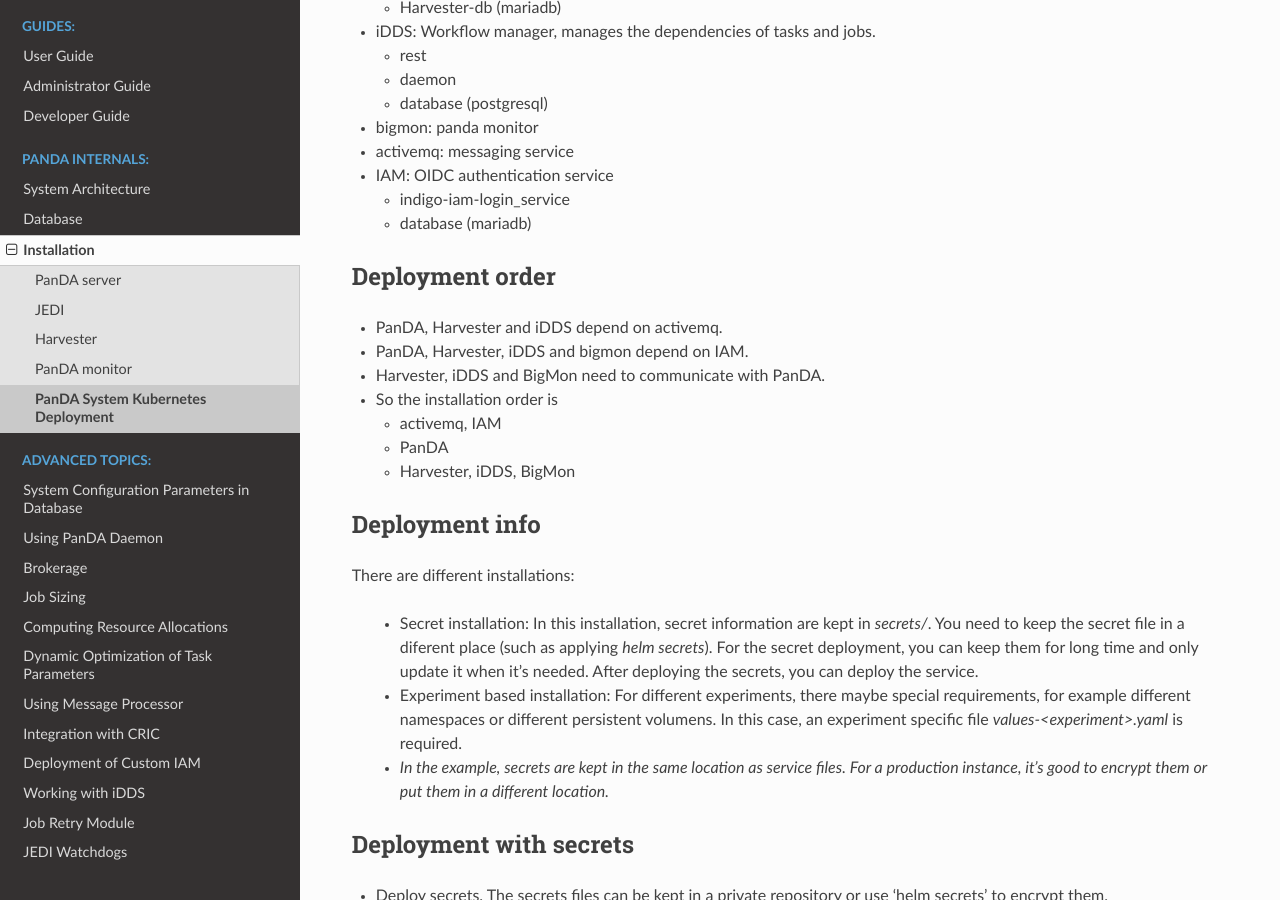
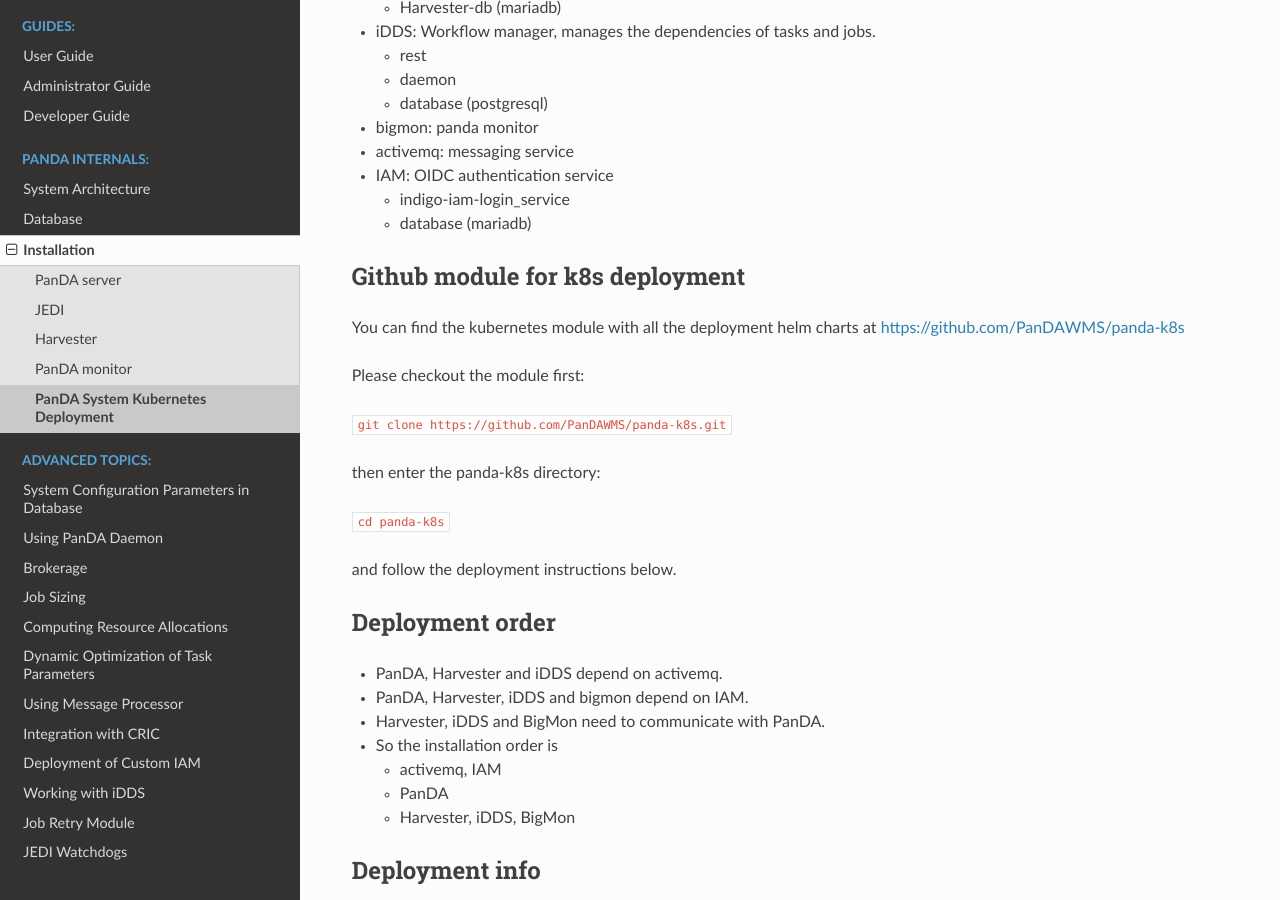
Before and after one commit to PanDAWMS/panda-docs, a Sphinx documentation site: the page built from docs/source/installation/kubernetes.rst, in a window 1280 px wide and 900 px high, scrolled down 364 px. Built offline with Sphinx 7.4.7 and the Read the Docs theme 2.0.0, drawn with Linux system fonts in a browser that asks for light colours; pages that are not in the unit, such as notebooks, are missing from menus.

Commit message:
Added a pointer to the k8s github module.

```diff
--- a/docs/source/installation/kubernetes.rst
+++ b/docs/source/installation/kubernetes.rst
@@ -28,6 +28,20 @@
 
   * indigo-iam-login_service
   * database (mariadb)
+
+Github module for k8s deployment
+---------------
+You can find the kubernetes module with all the deployment helm charts at https://github.com/PanDAWMS/panda-k8s
+
+Please checkout the module first:
+
+``git clone https://github.com/PanDAWMS/panda-k8s.git``
+
+then enter the panda-k8s directory:
+
+``cd panda-k8s``
+
+and follow the deployment instructions below.
 
 Deployment order
 -----------------
```
